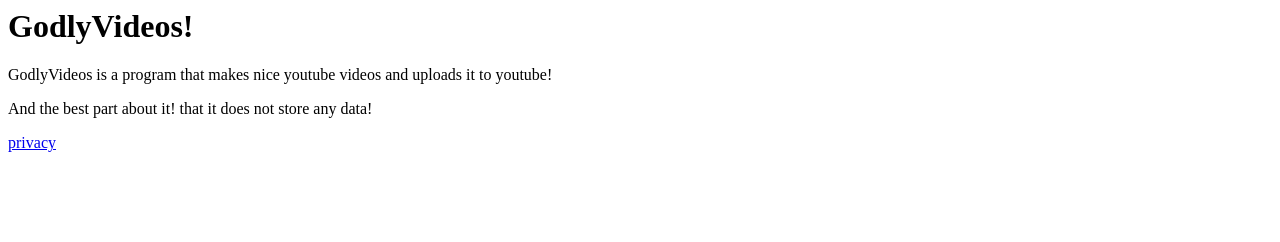
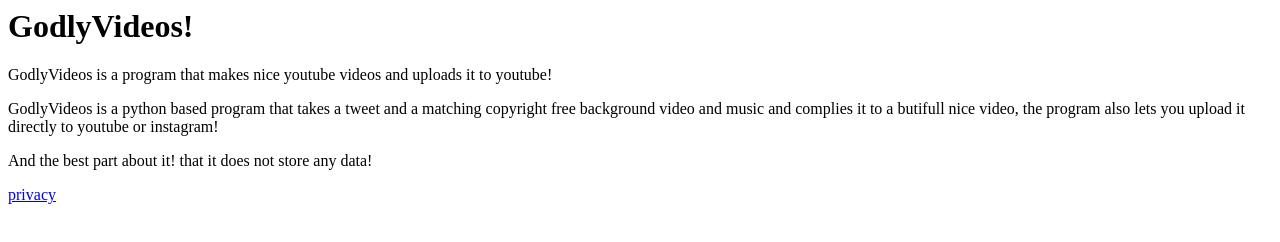
Before and after one commit to Godwhitelight/policy, a plain HTML site: page index.html in a window 1280 px wide. Drawn offline with Linux system fonts and the light colour scheme.

Commit message:
Update index.html

```diff
--- a/index.html
+++ b/index.html
@@ -1,5 +1,6 @@
 <h1>GodlyVideos!</h1>
 <p>GodlyVideos is a program that makes nice youtube videos and uploads it to youtube!</p>
+<p>GodlyVideos is a python based program that takes a tweet and a matching copyright free background video and music and complies it to a butifull nice video, the program also lets you upload it directly to youtube or instagram!</p>
 <p>And the best part about it! that it does not store any data!</p>
 
 <a href="privacy.html">privacy</a>
```
